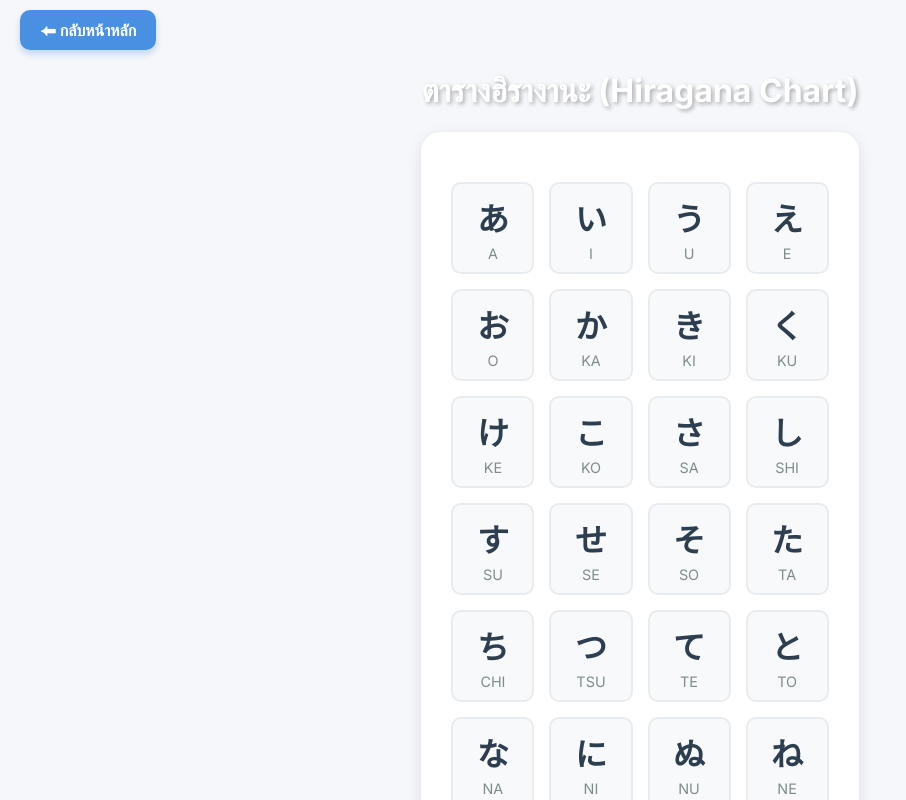
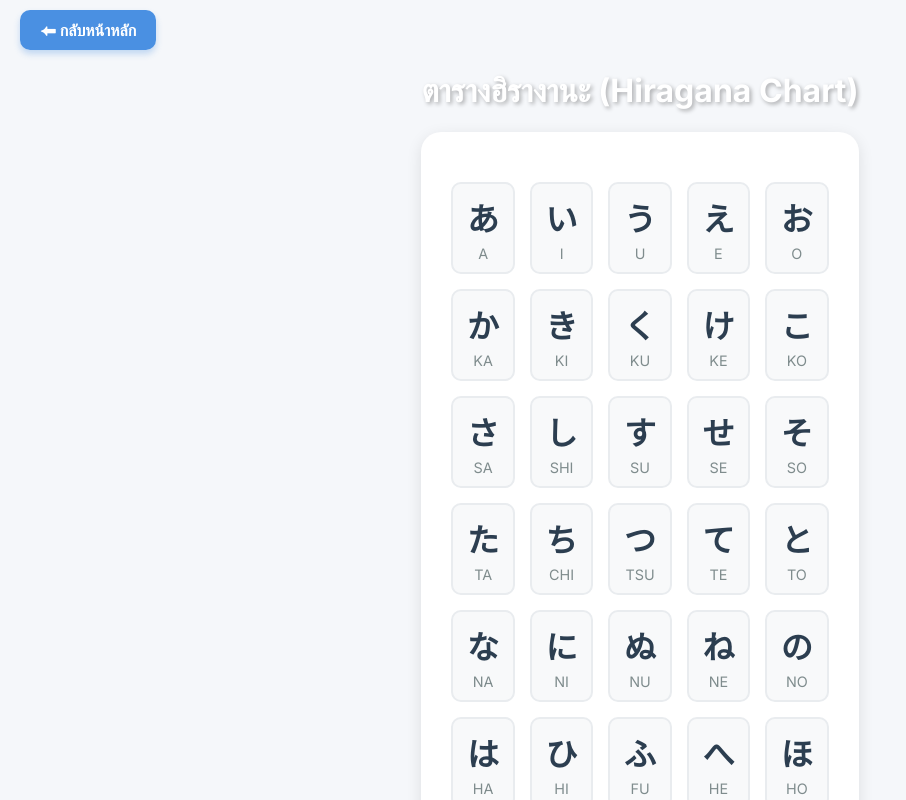
Before and after one commit to notedanupon-dot/hiragana-game, a React (Create React App) app: page /#/chart-hiragana in a window 1280 px wide. Shown: the top 800 px of the page, without its empty margins (0-906 px from the left). Built offline with nearby package versions, Linux system fonts and the light colour scheme.

Commit message:
Update App.css

```diff
--- a/src/App.css
+++ b/src/App.css
@@ -251,7 +251,7 @@
 
 .chart-grid {
   display: grid;
-  grid-template-columns: repeat(auto-fill, minmax(80px, 1fr)); /* จัดเรียงอัตโนมัติ */
+  grid-template-columns: repeat(5, 1fr);
   gap: 15px;
   margin-top: 20px;
 }
```
